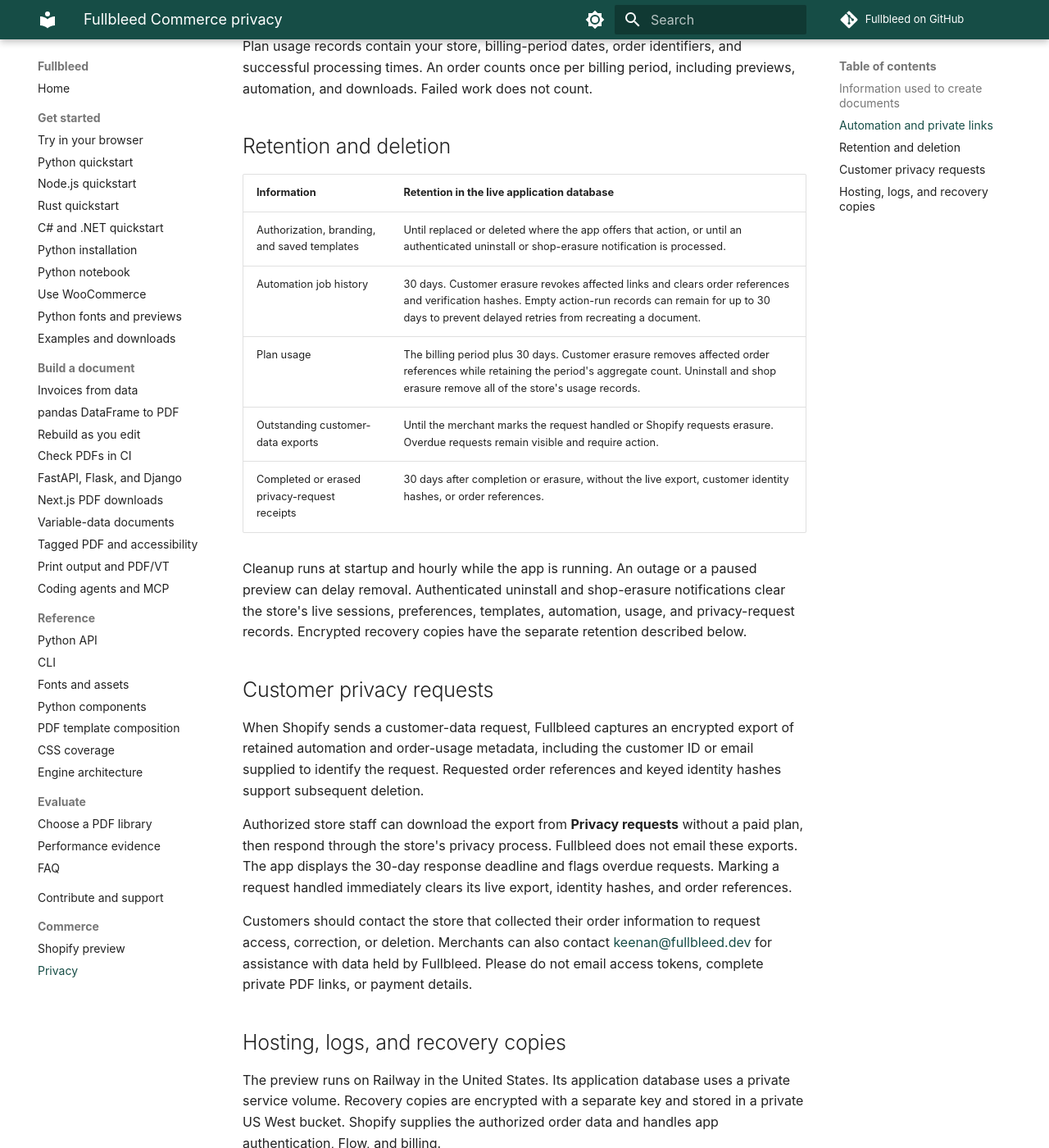
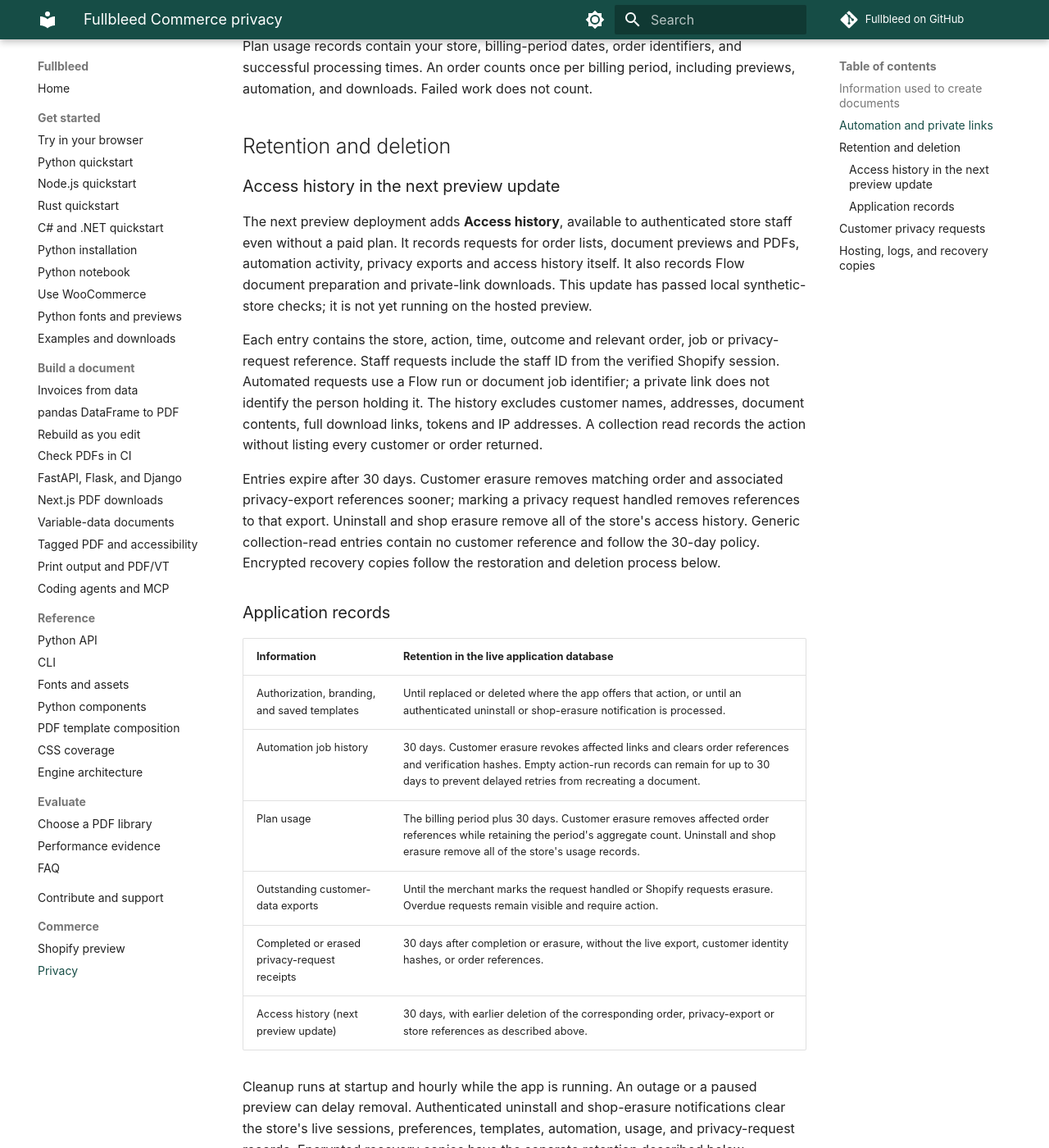
Before and after one commit to fullbleed-engine/docs, an MkDocs documentation site: the page built from docs/commerce/privacy.md, in a window 1280 px wide and 1400 px high, scrolled down 1197 px. Shown: the whole window at 82% size. Built offline with MkDocs 1.6.1 and Material for MkDocs 9.7.7, drawn with Linux system fonts in a browser that asks for light colours; comment, search, counter and statistics services are not loaded; some of the changed text lies outside the part shown.

Commit message:
Disclose access history before the next Commerce preview rollout (#34)

```diff
--- a/docs/commerce/privacy.md
+++ b/docs/commerce/privacy.md
@@ -58,6 +58,32 @@
 
 ## Retention and deletion
 
+### Access history in the next preview update
+
+The next preview deployment adds **Access history**, available to authenticated
+store staff even without a paid plan. It records requests for order lists,
+document previews and PDFs, automation activity, privacy exports and access
+history itself. It also records Flow document preparation and private-link
+downloads. This update has passed local synthetic-store checks; it is not yet
+running on the hosted preview.
+
+Each entry contains the store, action, time, outcome and relevant order, job or
+privacy-request reference. Staff requests include the staff ID from the verified
+Shopify session. Automated requests use a Flow run or document job identifier;
+a private link does not identify the person holding it. The history excludes
+customer names, addresses, document contents, full download links, tokens and
+IP addresses. A collection read records the action without listing every
+customer or order returned.
+
+Entries expire after 30 days. Customer erasure removes matching order and
+associated privacy-export references sooner; marking a privacy request handled
+removes references to that export. Uninstall and shop erasure remove all of the
+store's access history. Generic collection-read entries contain no customer
+reference and follow the 30-day policy. Encrypted recovery copies follow the
+restoration and deletion process below.
+
+### Application records
+
 | Information | Retention in the live application database |
 | --- | --- |
 | Authorization, branding, and saved templates | Until replaced or deleted where the app offers that action, or until an authenticated uninstall or shop-erasure notification is processed. |
@@ -65,6 +91,7 @@
 | Plan usage | The billing period plus 30 days. Customer erasure removes affected order references while retaining the period's aggregate count. Uninstall and shop erasure remove all of the store's usage records. |
 | Outstanding customer-data exports | Until the merchant marks the request handled or Shopify requests erasure. Overdue requests remain visible and require action. |
 | Completed or erased privacy-request receipts | 30 days after completion or erasure, without the live export, customer identity hashes, or order references. |
+| Access history (next preview update) | 30 days, with earlier deletion of the corresponding order, privacy-export or store references as described above. |
 
 Cleanup runs at startup and hourly while the app is running. An outage or a
 paused preview can delay removal. Authenticated uninstall and shop-erasure
@@ -78,6 +105,9 @@
 export of retained automation and order-usage metadata, including the customer
 ID or email supplied to identify the request. Requested order references and
 keyed identity hashes support subsequent deletion.
+
+The next preview update also includes retained access to the requested orders
+in this export, without staff identifiers or unrelated-store records.
 
 Authorized store staff can download the export from **Privacy requests**
 without a paid plan, then respond through the store's privacy process.
```
